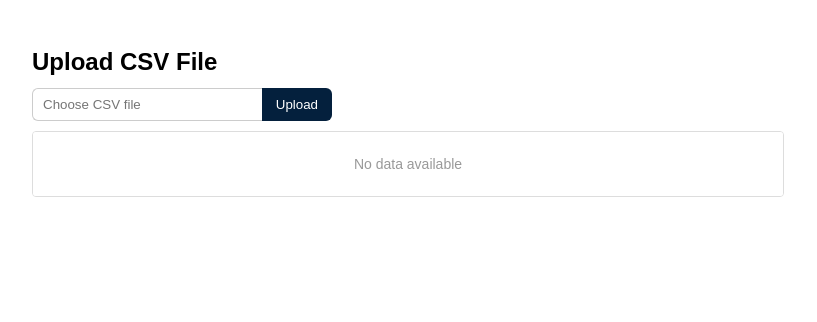
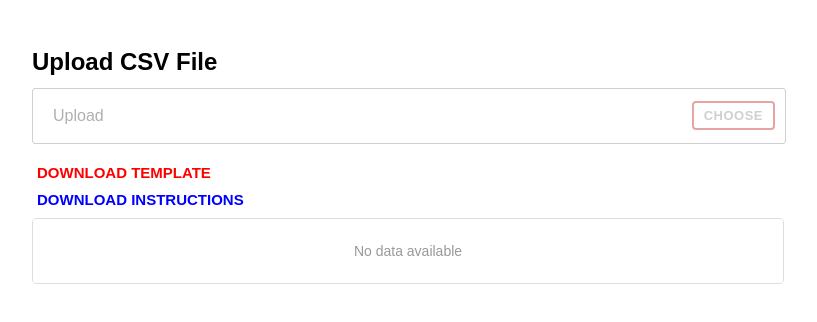
Before and after one commit to Rajaramanarb-grid/react_excel, a React (Vite) app: page / in a window 1280 px wide. Shown: the top 322 px of the page, without its empty margins (232-1049 px from the left). Built offline with nearby package versions, Linux system fonts and the light colour scheme.

Commit message:
Created Custom File Input Component

```diff
--- a/src/components/customFileInput/CustomFileInput.jsx
+++ b/src/components/customFileInput/CustomFileInput.jsx
@@ -23,8 +23,6 @@ export class CustomFileInput extends Component {
             alert("File is required");
             return;
         }
-
-        console.log(file);
 
         // Size Validation (5MB)
         const maxSize = 5 * 1024 * 1024;
@@ -62,7 +60,7 @@ export class CustomFileInput extends Component {
                     <input
                         type="text"
                         value={fileName}
-                        placeholder="Choose CSV file"
+                        placeholder="Upload"
                         readOnly
                         className="custom-file__input"
                     />
@@ -72,7 +70,7 @@ export class CustomFileInput extends Component {
                         className="custom-file__button"
                         onClick={this.handleButtonClick}
                     >
-                        Upload
+                        CHOOSE
                     </button>
 
                     <input
@@ -83,6 +81,18 @@ export class CustomFileInput extends Component {
                         className="custom-file__hidden"
                     />
                 </div>
+
+                <div className="custom-file__download">
+                    <div className="custom-file__download-item">
+                        <img src="" alt="" className=""/>
+                        <a href="" className="custom-file__download-link custom-file__download-link-1">DOWNLOAD TEMPLATE</a>
+                    </div>
+                    <div className="custom-file__download-item">
+                        <img src="" alt="" className=""/>
+                        <a href="" className="custom-file__download-link custom-file__download-link-2">DOWNLOAD INSTRUCTIONS</a>
+                    </div>
+                </div>
+
                 {this.state.error && (
                     <div className="custom-file__error">{this.state.error}</div>
                 )}
--- a/src/components/customFileInput/CustomFileInput.scss
+++ b/src/components/customFileInput/CustomFileInput.scss
@@ -1,28 +1,51 @@
 .custom-file {
     display: flex;
-    width: 300px;
+    width: 100%;
+    max-width: 980px;
     position: relative;
-    margin-bottom: 10px;
+    margin-bottom: 20px;
+    border: 1px solid #d0d0d0;
+    border-radius: 3px;
+    overflow: hidden;
+    background: white;
+    align-items: center;
 
     &__input {
         flex: 1;
-        padding: 8px 10px;
-        border: 1px solid #ccc;
-        border-right: none;
-        border-radius: 6px 0 0 6px;
+        padding: 18px 20px;
+        border: none;
         outline: none;
+        font-size: 16px;
+        color: #b0b0b0;
+        background: transparent;
+
+        &::placeholder {
+            color: #b0b0b0;
+        }
     }
 
     &__button {
-        padding: 8px 14px;
-        border: none;
-        background: #04203d;
-        color: white;
+        padding: 5px 10px;
+        border: 2px solid #e8a4a4;
+        background: white;
+        color: #d0d0d0;
         cursor: pointer;
-        border-radius: 0 6px 6px 0;
+        font-size: 13px;
+        font-weight: 600;
+        letter-spacing: 0.5px;
+        transition: all 0.2s ease;
+        text-transform: uppercase;
+        border-radius: 4px;
+        margin-right: 10px;
 
         &:hover {
-            background: #0056b3;
+            background: #fef9f9;
+            border-color: #e09999;
+            color: #b88888;
+        }
+
+        &:active {
+            background: #fef5f5;
         }
     }
 
@@ -31,8 +54,40 @@
     }
 
     &__error {
-        color: red;
-        margin-bottom: 10px;
-        font-size: 12px;
+        color: #d32f2f;
+        margin-top: 8px;
+        font-size: 13px;
+        padding-left: 4px;
+    }
+
+    &__download {
+        display: flex;
+        flex-direction: column;
+        gap: 10px;
+        margin: 10px 0px;
+
+        &-item {
+            display: flex;
+            align-items: center;
+            gap: 5px;
+        }
+
+        &-link {
+            text-decoration: none;
+            font-size: 15px;
+            font-weight: 700;
+
+            &:hover {
+                text-decoration: underline;
+            }
+
+            &-1 {
+                color: red;
+            }
+
+            &-2 {
+                color: blue;
+            }
+        }
     }
 }
```
